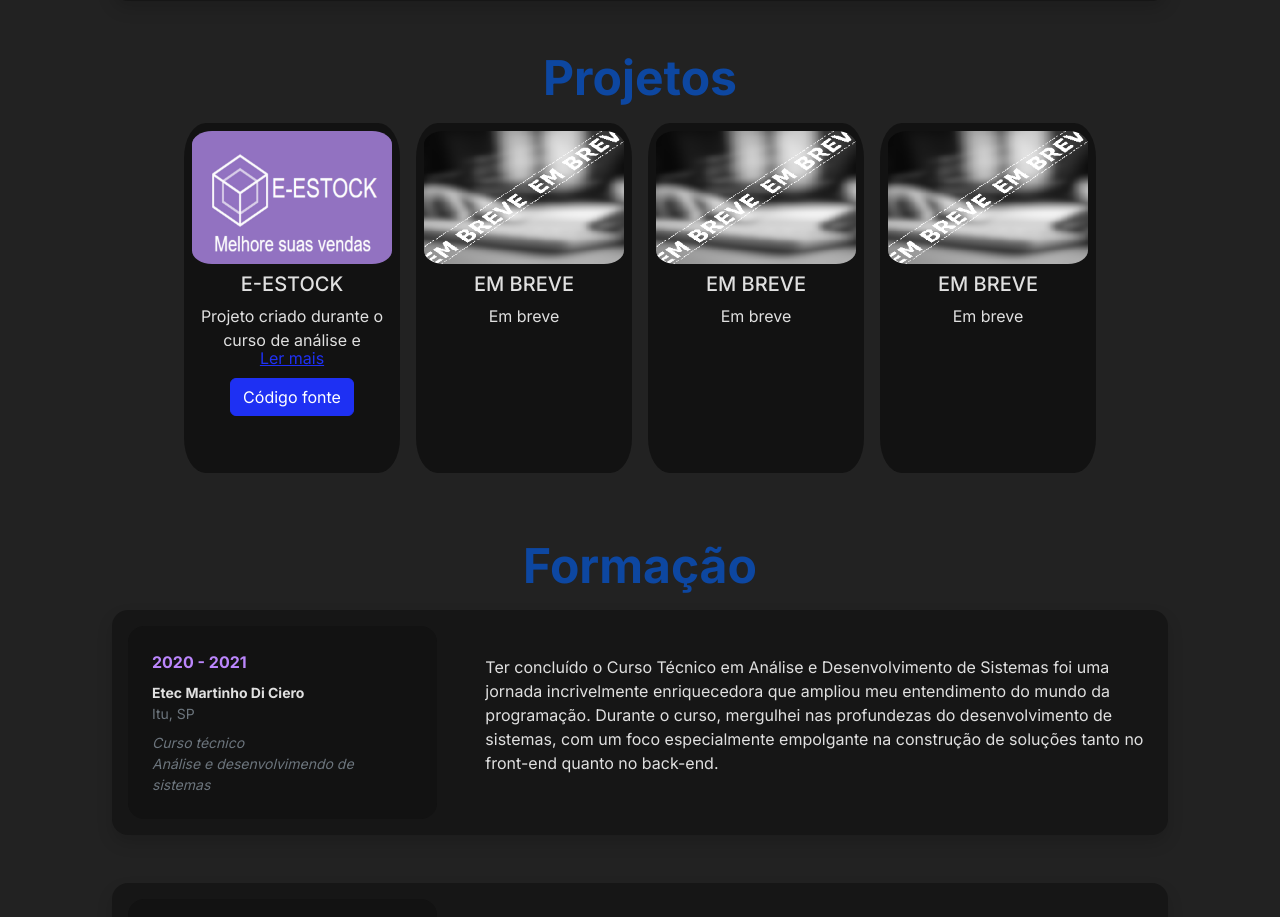
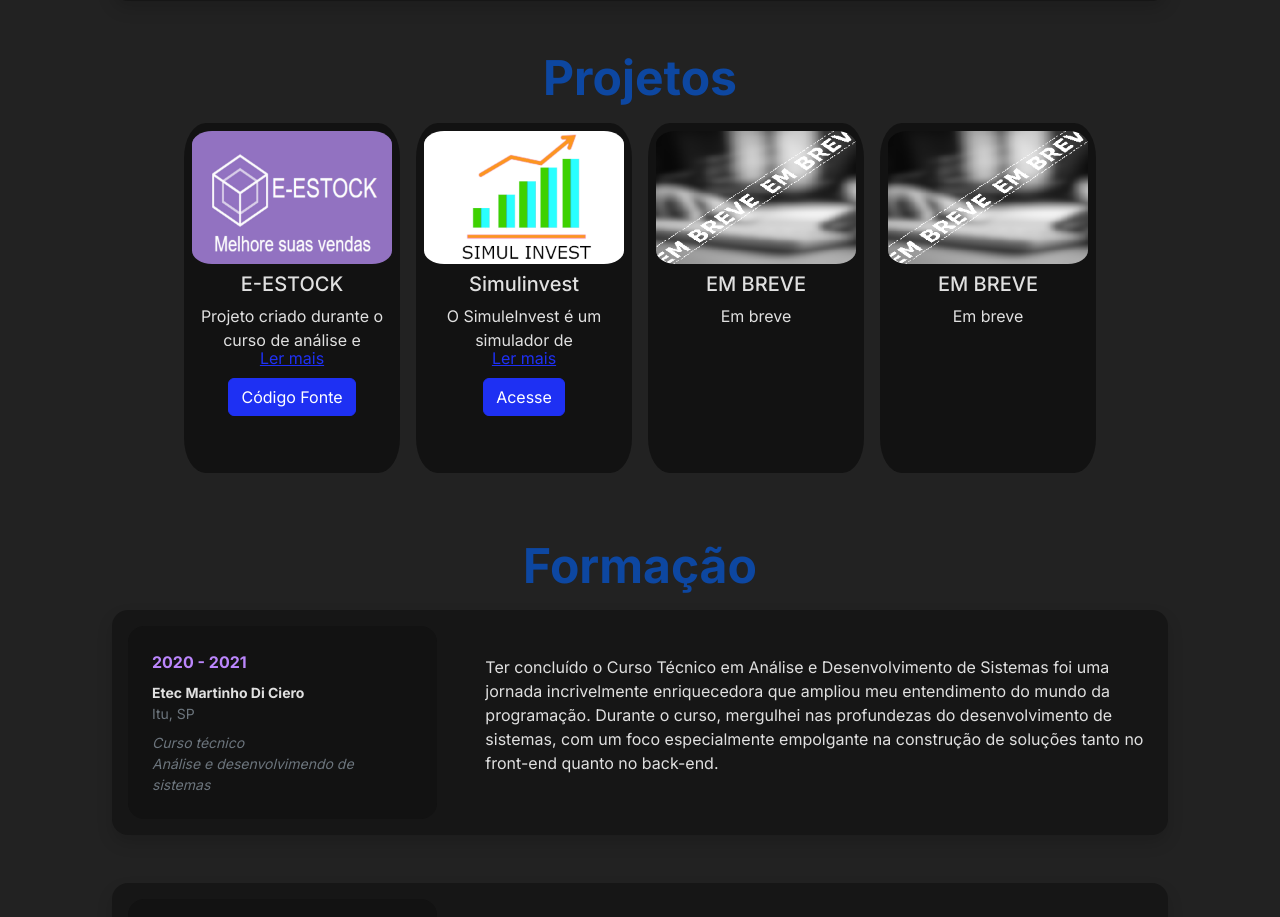
Before and after one commit to kaykymatos/kaykymatos.github.io, a Next.js app: page / in a window 1280 px wide. Shown: the part 1420-2337 px from the top of the page. Built offline with nearby package versions, Linux system fonts and the light colour scheme.

Commit message:
novo projeto adicionado

```diff
--- a/src/app/components/project-card.tsx
+++ b/src/app/components/project-card.tsx
@@ -6,7 +6,8 @@ export interface IProject {
   imageSrc: StaticImport;
   description: string;
   title: string;
-  repoLink: string | null;
+  buttonText:string;
+  link: string | null;
 }
 
 export default function ProjectCard(project: IProject) {
@@ -114,12 +115,12 @@ export default function ProjectCard(project: IProject) {
         )}
         <br />
         <a
-          hidden={project.repoLink ? false : true}
-          href={project.repoLink ? project.repoLink : ""}
+          hidden={project.link ? false : true}
+          href={project.link ? project.link : ""}
           target="_blank"
           className="btn btn-primary text-white mt-2"
         >
-          Código fonte
+         {project.buttonText}
         </a>
       </div>
     </div>
--- a/src/app/sections/projetos.tsx
+++ b/src/app/sections/projetos.tsx
@@ -2,36 +2,41 @@
 
 import TCC from "../assets/projects/eestock.png";
 import EM_BREVE from "../assets/projects/em-breve.png";
+import SimulInvest from "../assets/projects/SimulInvestLogo.png";
 import ProjectCard, { IProject } from "../components/project-card";
 
 export default function ProjetosSection() {
   const projectData: IProject[] = [
     {
       title: "E-ESTOCK",
+      buttonText: "Código Fonte",
       description:
         "Projeto criado durante o curso de análise e desenvolvimento de sistemas, utilizando ASP.NET com arquitetura MVC e Bootstrap.",
       imageSrc: TCC,
-      repoLink: "https://github.com/kaykymatos/TCC",
+      link: "https://github.com/kaykymatos/TCC",
     },
-
     {
-      title: "EM BREVE",
-      description: "Em breve",
-      imageSrc: EM_BREVE,
-      repoLink: null,
+      title: "Simulinvest",
+      buttonText: "Acesse",
+      description:
+        "O SimuleInvest é um simulador de investimentos em Angular que permite ao usuário calcular e visualizar facilmente a evolução de investimentos, inserindo parâmetros como valor inicial, aporte mensal, taxa de juros e duração. A ferramenta, com interface intuitiva, foi implantada na plataforma Render.",
+      imageSrc: SimulInvest,
+      link: "https://simuleinvest.onrender.com/",
     },
     {
       title: "EM BREVE",
+      buttonText: "Acesse",
       description: "Em breve",
       imageSrc: EM_BREVE,
-      repoLink: null,
+      link: null,
     },
     {
       title: "EM BREVE",
+      buttonText: "Acesse",
       description: "Em breve",
       imageSrc: EM_BREVE,
-      repoLink: null,
-    }
+      link: null,
+    },
   ];
 
   return (
@@ -46,81 +51,17 @@ export default function ProjetosSection() {
       </div>
 
       <div className="row row-cols-1 row-cols-md-5 text-center justify-content-center mb-5">
-
-
-              {projectData.map((project, index) => (
-          <ProjectCard
-            key={index}
-            description={project.description}
-            imageSrc={project.imageSrc}
-            repoLink={project.repoLink}
-            title={project.title}
-          />
-        ))}
-                {/* <Image
-                  width={130}
-                  height={130}
-                  src="https://img.icons8.com/ios-filled/130/690da1/c-sharp-logo.png"
-                  alt="C#"
-                />
-                <p className="mt-1">C#</p>
-              </div>
-              <div className="col">
-                <Image
-                  width={130}
-                  height={130}
-                  src="https://img.icons8.com/color/130/bootstrap.png"
-                  alt="Bootstrap"
-                />
-                <p className="mt-1">Bootstrap</p>
-              </div>
-              <div className="col">
-                <Image
-                  width={130}
-                  height={130}
-                  src="https://img.icons8.com/external-tal-revivo-shadow-tal-revivo/130/external-angular-a-typescript-based-open-source-web-application-framework-logo-shadow-tal-revivo.png"
-                  alt="Angular"
-                />
-                <p className="mt-1">Angular</p>
-              </div>
-              <div className="col">
-                <Image
-                  width={130}
-                  height={130}
-                  src="https://img.icons8.com/office/130/react.png"
-                  alt="React"
-                />
-                <p className="mt-1">React</p>
-              </div>
-              <div className="col">
-                <Image
-                  width={130}
-
-                  height={130}
-                  src="https://img.icons8.com/fluency/130/github.png
-"
-                  alt="GitHub"
-                />
-                <p className="mt-1">GitHub</p>
-                */}
-            </div>
-
-
-
-{/*
-
-
-      <div className="row justify-content-center">
         {projectData.map((project, index) => (
           <ProjectCard
             key={index}
             description={project.description}
             imageSrc={project.imageSrc}
-            repoLink={project.repoLink}
+            buttonText={project.buttonText}
+            link={project.link}
             title={project.title}
           />
         ))}
-      </div> */}
+      </div>
     </section>
   );
 }
```
Also changed, not shown: src/app/assets/projects/SimulInvestLogo.png (added).
